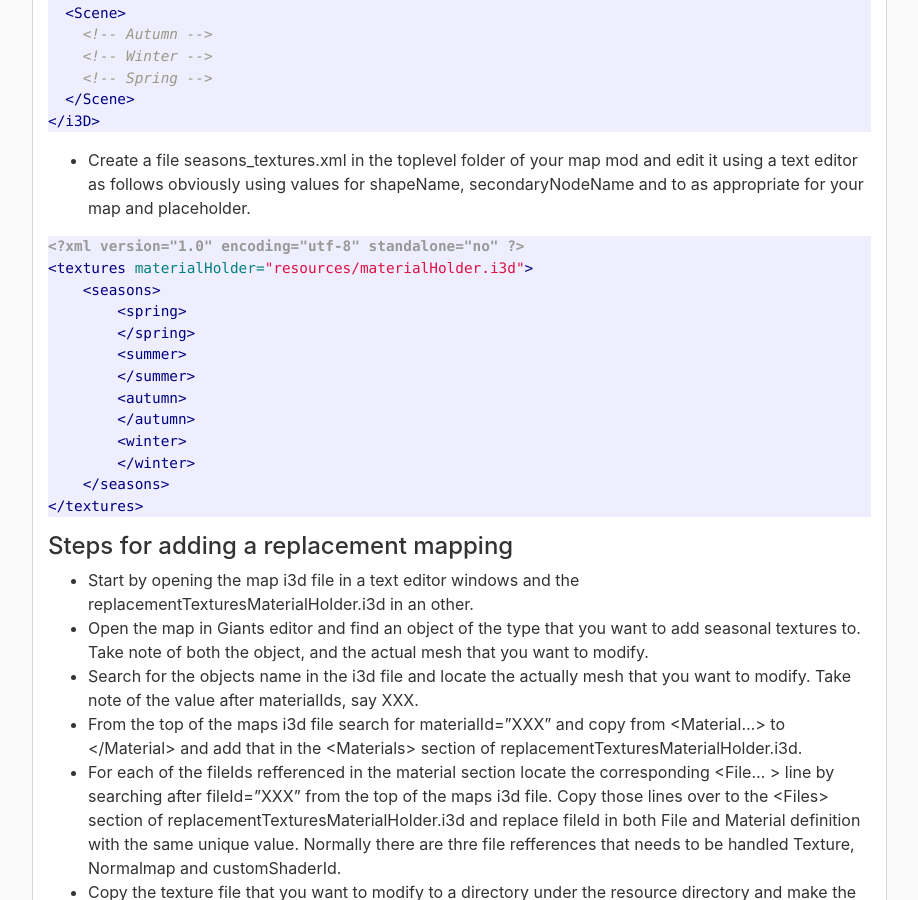
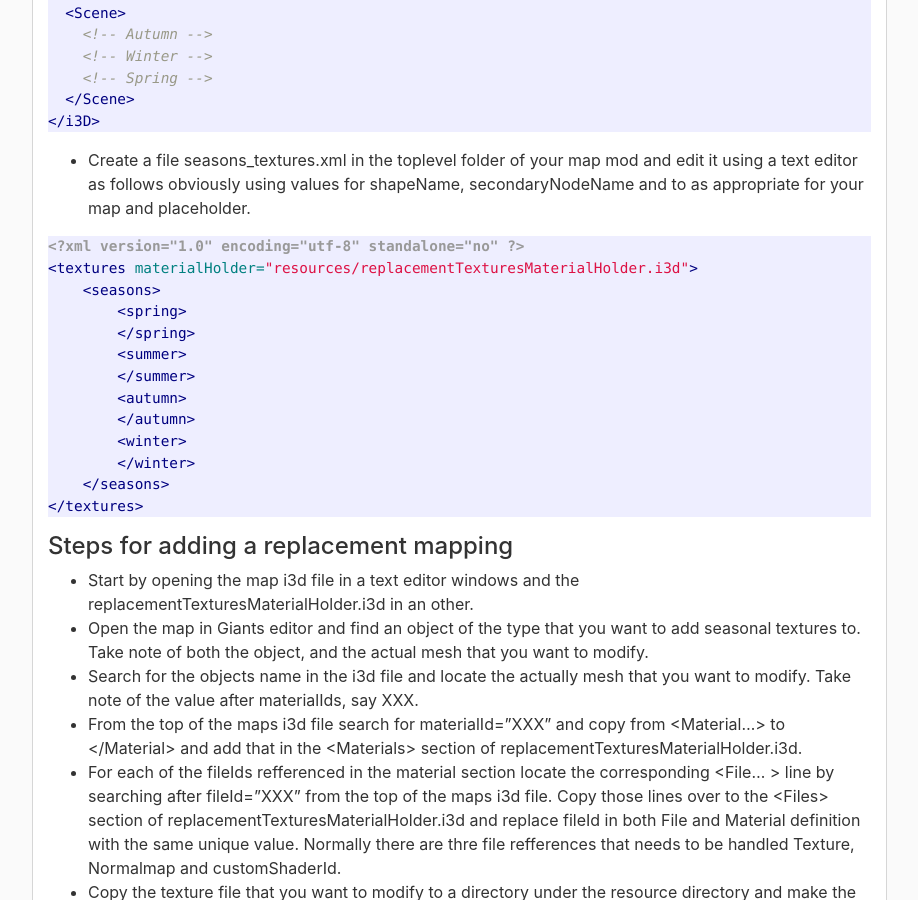
Before and after one commit to RealismusModding/realismusmodding.github.io, a Jekyll site: the page built from mods/seasons/manual/info_for_map_makers.md, in a window 1280 px wide and 900 px high, scrolled down 3557 px. Shown: the whole window, without its empty margins (323-1241 px from the left). Built offline with Jekyll 4.4.1, drawn with Linux system fonts in a browser that asks for light colours; comment, search, counter and statistics services are not loaded.

Commit message:
Update info_for_map_makers.md

````diff
--- a/mods/seasons/manual/info_for_map_makers.md
+++ b/mods/seasons/manual/info_for_map_makers.md
@@ -154,7 +154,7 @@ It references textures in the game directory that the editor will not find and t
 
 ```xml
 <?xml version="1.0" encoding="utf-8" standalone="no" ?>
-<textures materialHolder="resources/materialHolder.i3d">
+<textures materialHolder="resources/replacementTexturesMaterialHolder.i3d">
     <seasons>
         <spring>
         </spring>
````
